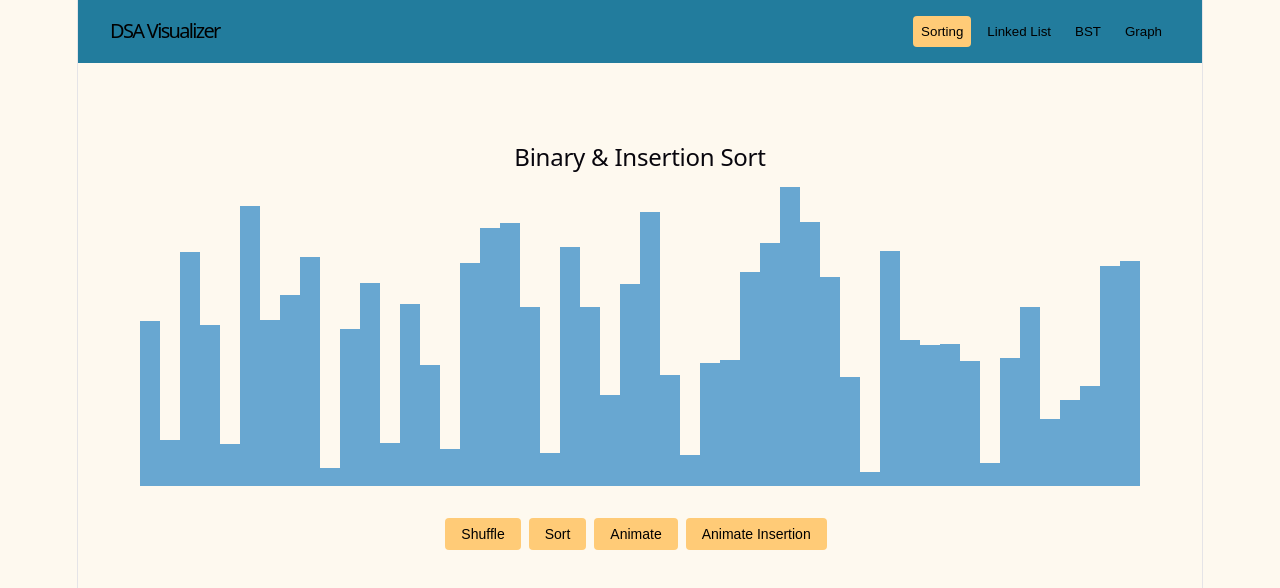
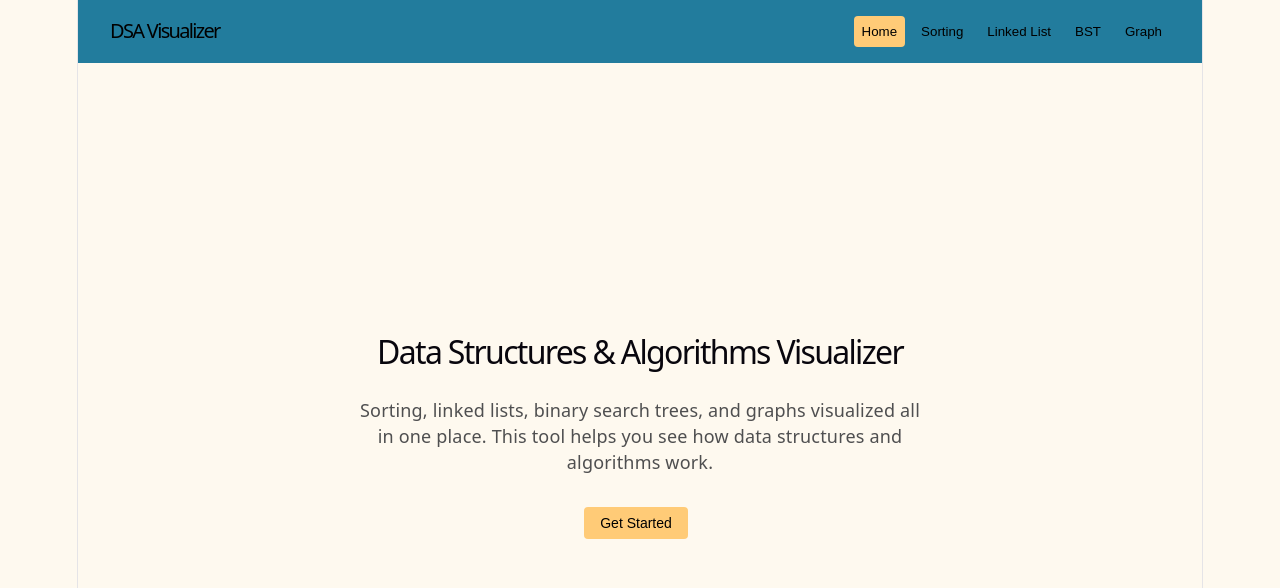
Before and after one commit to Daniel-DeLaCruz908/dsa-visualizer, a React (Vite) app: page / in a window 1280 px wide. Shown: the top 588 px of the page. Built offline with nearby package versions, Linux system fonts and the light colour scheme.

Commit message:
Polished UI, added hover effect to buttons, and added a landing page.

```diff
--- a/src/App.jsx
+++ b/src/App.jsx
@@ -8,9 +8,10 @@ import LinkedListVisualizer from './LinkedList'
 import BSTVisualizer from './BST'
 import GraphVisualizer from './Graph'
 import { colors } from './styles'
+import Home from './Home'
 
 function App() {
-  const [activeTab, setActiveTab] = useState('sorting')
+  const [activeTab, setActiveTab] = useState('home')
 
   return (
     <div style={{ minHeight: '100vh', backgroundColor: colors.background, color: colors.text, display: 'flex', flexDirection: 'column' }}>
@@ -24,7 +25,7 @@ function App() {
       }}>
         <h1 style={{ color: colors.text, margin: 0, fontSize: '20px' }}>DSA Visualizer</h1>
         <div style={{ display: 'flex', gap: '8px' }}>
-          {['sorting', 'linkedlist', 'bst', 'graph'].map((tab) => (
+          {['home', 'sorting', 'linkedlist', 'bst', 'graph'].map((tab) => (
             <button
               key={tab}
               onClick={() => setActiveTab(tab)}
@@ -44,6 +45,7 @@ function App() {
       </nav>
 
       <div style={{ flex: 1, display: 'flex', flexDirection: 'column', alignItems: 'center', paddingTop: '48px'  }}>
+        {activeTab === 'home' && <Home setActiveTab={setActiveTab} />}
         {activeTab === 'sorting' && <SortingVisualizer />}
         {activeTab === 'linkedlist' && <LinkedListVisualizer />}
         {activeTab === 'bst' && <BSTVisualizer />}
--- a/src/BST.jsx
+++ b/src/BST.jsx
@@ -269,8 +269,8 @@ function BSTVisualizer() {
                 onChange={(e) => setInputValue(e.target.value)}
                 />
                 <div style={{ padding: '32px' }}>
-                <button style={buttonStyle} onClick={handleInsert}>Insert</button>
-                <button style={buttonStyle} onClick={animateSearch}>Search</button>
+                <button className="btn" style={buttonStyle} onClick={handleInsert}>Insert</button>
+                <button className="btn" style={buttonStyle} onClick={animateSearch}>Search</button>
                 </div>
         </div>
     )
--- a/src/Graph.jsx
+++ b/src/Graph.jsx
@@ -155,8 +155,8 @@ function GraphVisualizer() {
             </div>
 
             <div>
-            <button style={buttonStyle} onClick={animateBFS}>BFS</button>
-            <button style={buttonStyle} onClick={animateDFS}>DFS</button>
+            <button className="btn" style={buttonStyle} onClick={animateBFS}>BFS</button>
+            <button className="btn" style={buttonStyle} onClick={animateDFS}>DFS</button>
             </div>
         </div>
     )
--- /dev/null
+++ b/src/Home.jsx
@@ -0,0 +1,17 @@
+import { colors, buttonStyle } from './styles'
+
+function Home({ setActiveTab }) {
+    return (
+        <div style={{ display: 'flex', flexDirection: 'column', justifyContent: 'center', minHeight: '80vh',textAlign: 'center', maxWidth: '600px' }}>
+            <h1 style={{ fontSize: '32px', marginBottom: '16px' }}>Data Structures & Algorithms Visualizer</h1>
+            <p style={{ color: colors.textMuted, marginBotton: '16px', padding: '16px'}}>
+                Sorting, linked lists, binary search trees, and graphs visualized all in one place. This tool helps you see how data structures and algorithms work.
+            </p>
+            <div style={{ padding: '16px' }}>
+                <button className="btn" style={buttonStyle} onClick={() => setActiveTab('sorting')}>Get Started</button>
+            </div>
+        </div>
+    )
+}
+
+export default Home
--- a/src/LinkedList.jsx
+++ b/src/LinkedList.jsx
@@ -123,9 +123,9 @@ function LinkedListVisualizer() {
 
             </div>
             <div>
-            <button style={buttonStyle} onClick={handleAppend}>Append</button>
-            <button style={buttonStyle} onClick={handlePrepend}>Prepend</button>
-            <button style={buttonStyle} onClick={handleDelete}>Delete</button>
+            <button className="btn" style={buttonStyle} onClick={handleAppend}>Append</button>
+            <button className="btn" style={buttonStyle} onClick={handlePrepend}>Prepend</button>
+            <button className="btn" style={buttonStyle} onClick={handleDelete}>Delete</button>
             </div>
         </div>
     )
--- a/src/SortingVisualizer.jsx
+++ b/src/SortingVisualizer.jsx
@@ -124,10 +124,10 @@ function SortingVisualizer() {
             </div>
 
             <div style={{ padding: '32px' }}>
-                <button style={buttonStyle} onClick={() => setArray(generateArray())} disabled={isSorting}>Shuffle</button>
-                <button style={buttonStyle} onClick={() => setArray(bubbleSort([...array]))} disabled={isSorting}>Sort</button>
-                <button style={buttonStyle} onClick={animateSort} disabled={isSorting}>Animate</button>
-                <button style={buttonStyle} onClick={animateInsertion} disabled={isSorting}>Animate Insertion</button>
+                <button className="btn" style={buttonStyle} onClick={() => setArray(generateArray())} disabled={isSorting}>Shuffle</button>
+                <button className="btn" style={buttonStyle} onClick={() => setArray(bubbleSort([...array]))} disabled={isSorting}>Sort</button>
+                <button className="btn" style={buttonStyle} onClick={animateSort} disabled={isSorting}>Animate</button>
+                <button className="btn" style={buttonStyle} onClick={animateInsertion} disabled={isSorting}>Animate Insertion</button>
             </div>
         </div>
     )
--- a/src/index.css
+++ b/src/index.css
@@ -123,3 +123,17 @@ body {
 input:focus {
   outline: none;
 }
+
+.btn {
+  transition: opacity 0.2s, transform 0.1s;
+}
+
+.btn:hover {
+  opacity: 0.85;
+  transform: translateY(-1px);
+}
+
+.btn:disabled {
+  opacity: 0.4;
+  cursor: not-allowed;
+}
--- a/src/styles.js
+++ b/src/styles.js
@@ -4,7 +4,7 @@ export const colors = {
     primary: '#ffcb77',
     secondary: 'rgb(104, 167, 209)',
     text: '#000000',
-    textMuted: '#a0a0b0',
+    textMuted: '#4f4f50',
 }
 
 export const buttonStyle = {
```
